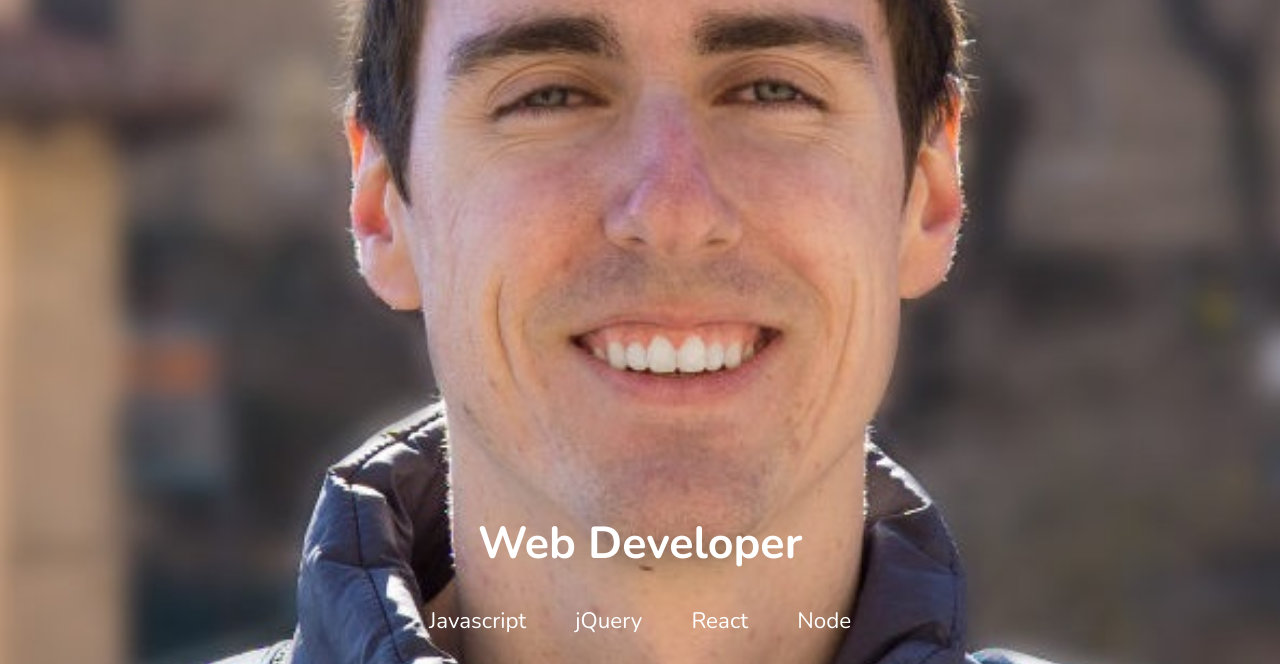
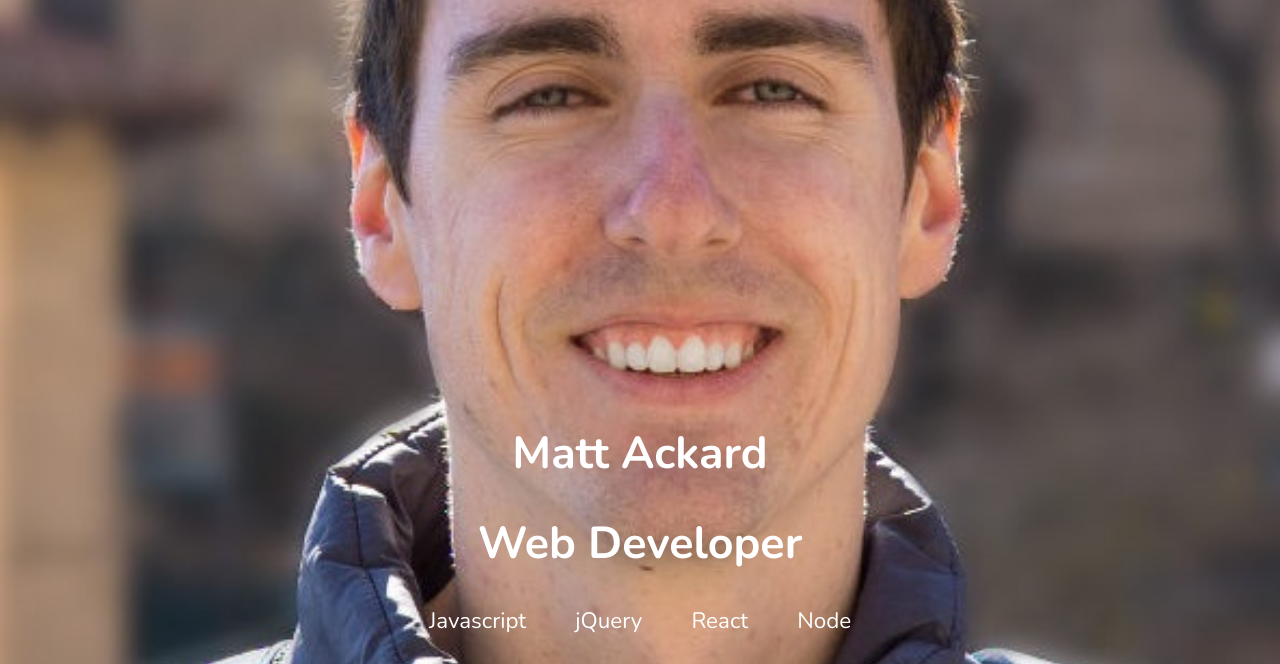
Before and after one commit to mattackard/mattackard.com, a plain HTML site: page index.html in a window 1280 px wide. Shown: the top 664 px of the page. Drawn offline with nearby package versions, Linux system fonts and the light colour scheme.

Commit message:
added name to headline

```diff
--- a/index.html
+++ b/index.html
@@ -10,6 +10,7 @@
 <body>
   <img id='bgImg' src='img/bg_image_thin.jpg' alt='picture of matt ackard'>
   <div id='headline'>
+    <h1 id="name">Matt Ackard</h1>
     <h1>Web Developer</h1>
     <ul class='titleList'>
       <li>Javascript</li>
```
